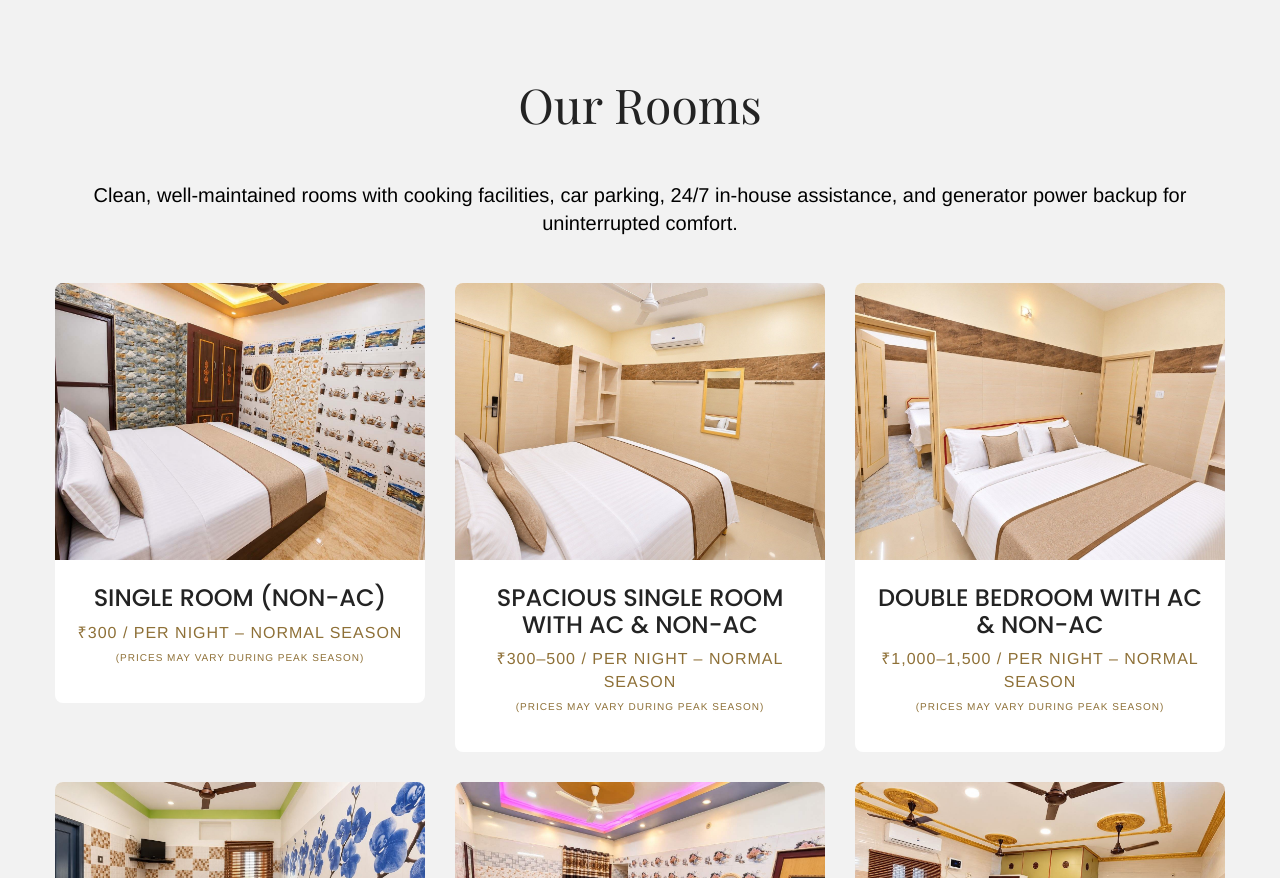
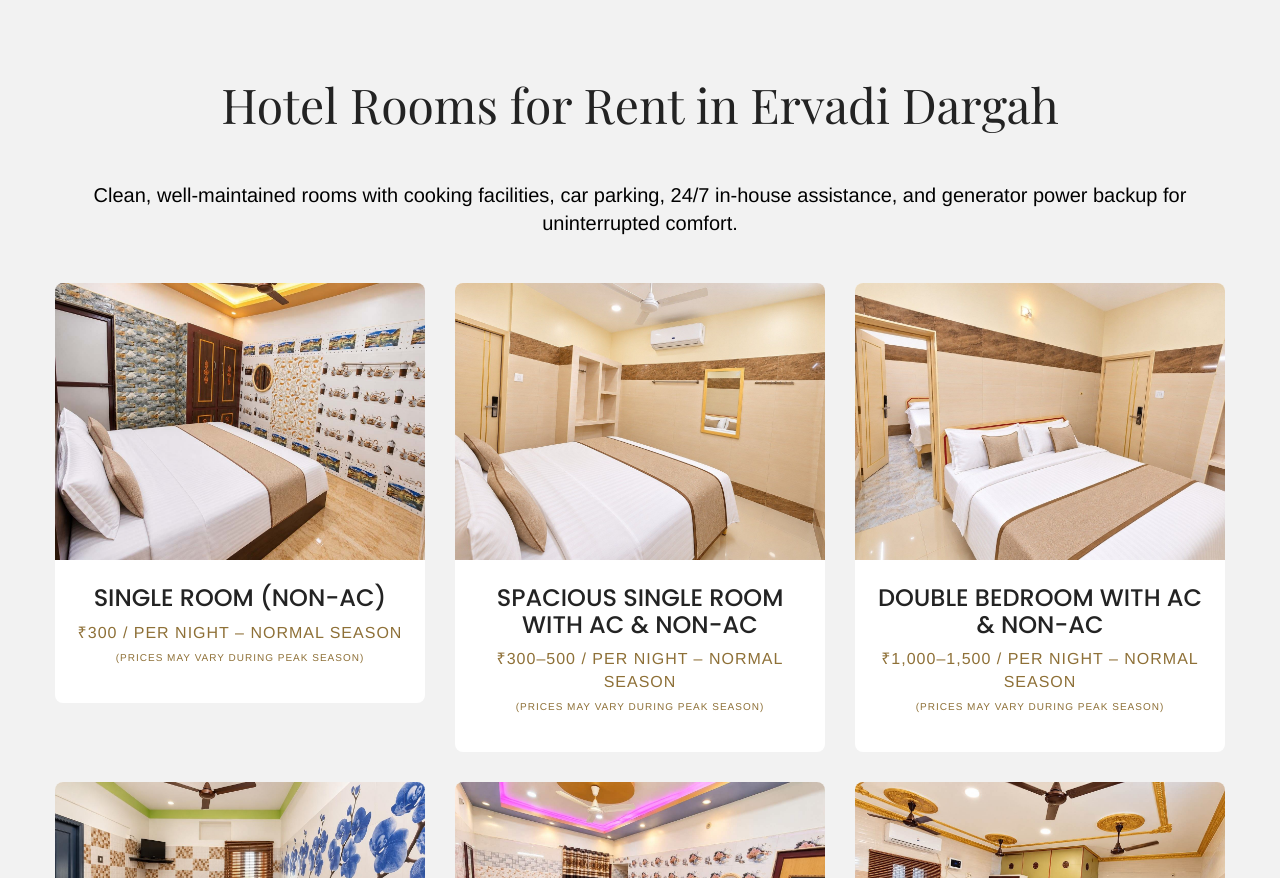
Before and after one commit to mohamedaslam58/darbaarguesthouse, a plain HTML site: page index.html in a window 1280 px wide. Shown: the part 962-1840 px from the top of the page. Drawn offline with nearby package versions, Linux system fonts and the light colour scheme; some packages are replaced by stand-ins of ours; files whose address does not match are found by name.

Commit message:
Hotel Rooms for Rent in Ervadi Dargah

```diff
--- a/index.html
+++ b/index.html
@@ -202,7 +202,7 @@
     <!-- OUR-ROOMS-->
     <section class="rooms">
         <div class="container">
-            <h2 class="title-room">Our Rooms</h2>
+            <h2 class="title-room">Hotel Rooms for Rent in Ervadi Dargah</h2>
             <div class="outline"></div>
             <p class="rooms-p">Clean, well-maintained rooms with cooking facilities, car parking, 24/7 in-house assistance, and generator power backup for uninterrupted comfort.</p>
             <div class="wrap-rooms">
```
